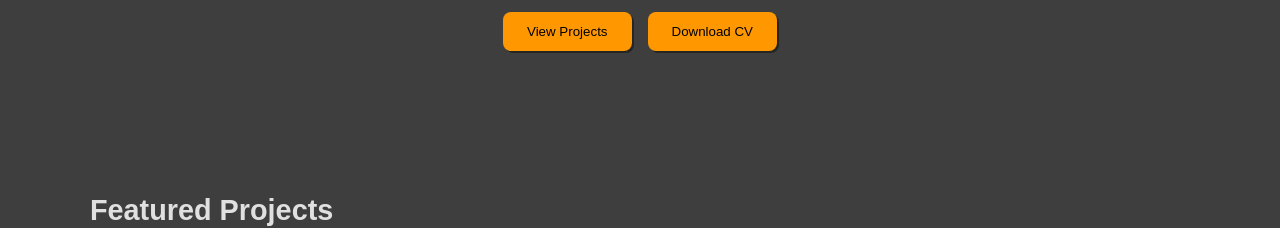
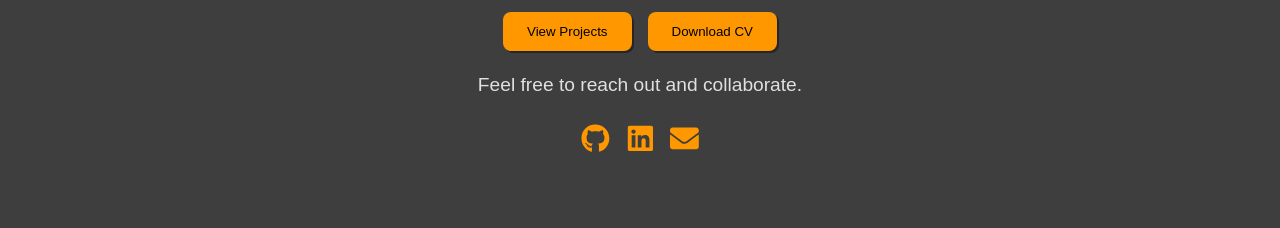
Before and after one commit to w0nght/jowee_portfolio, a React (Create React App) app: page / in a window 1280 px wide. Shown: the part 392-620 px from the top of the page. Built offline with nearby package versions, Linux system fonts and the light colour scheme; the HTML template or start-up script is replaced by a standard one.

Commit message:
Add contact methods

```diff
--- a/src/components/Hero.jsx
+++ b/src/components/Hero.jsx
@@ -1,3 +1,6 @@
+import { FaGithub, FaLinkedin } from "react-icons/fa";
+import { FaEnvelope } from "react-icons/fa";
+
 export default function Hero() {
   return (
     <section id="home" className="hero">
@@ -17,6 +20,44 @@ export default function Hero() {
           <button>Download CV</button>
         </a>
       </div>
+
+      {/* Social Links */}
+      <p>Feel free to reach out and collaborate.</p>
+      <div className="hero-social">
+        <a
+          href="https://github.com/w0nght"
+          target="_blank"
+          rel="noopener noreferrer"
+          title="GitHub"
+        >
+          <FaGithub />
+        </a>
+        <a
+          href="https://www.linkedin.com/in/joey-wong-4-work/"
+          target="_blank"
+          rel="noopener noreferrer"
+          title="LinkedIn"
+          onClick={() =>
+            window.gtag &&
+            window.gtag("event", "click", {
+              event_category: "outbound",
+              event_label: "LinkedIn Profile",
+              transport_type: "beacon",
+            })
+          }
+        >
+          <FaLinkedin />
+        </a>
+        <a
+          href="mailto:joeywong4work@gmail.com"
+          target="_blank"
+          rel="noopener noreferrer"
+          title="Email"
+          aria-label="Email"
+        >
+          <FaEnvelope />
+        </a>
+      </div>
     </section>
   );
 }
--- a/src/index.css
+++ b/src/index.css
@@ -231,6 +231,23 @@ HERO SECTION + ABOUT SECTION
   gap: 1rem;
   justify-content: center;
   margin-top: 1.5rem;
+}
+
+.hero-social {
+  display: flex;
+  gap: 1rem;
+  justify-content: center;
+  margin-top: 16px;
+  font-size: 1.8rem;
+}
+
+.hero-social a {
+  color: var(--accent-orange);
+  transition: color 0.3s ease;
+}
+
+.hero-social a:hover {
+  color: var(--accent-cyan);
 }
 
 /* =============================
```
